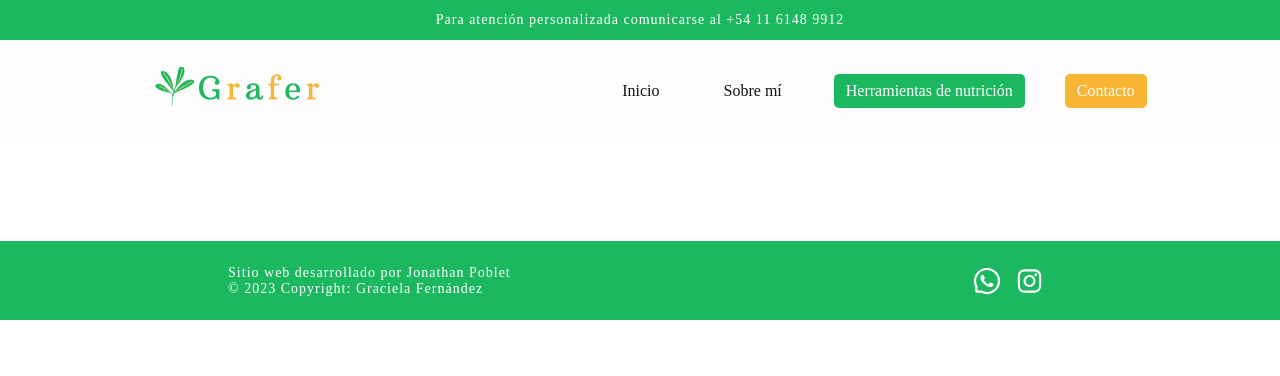
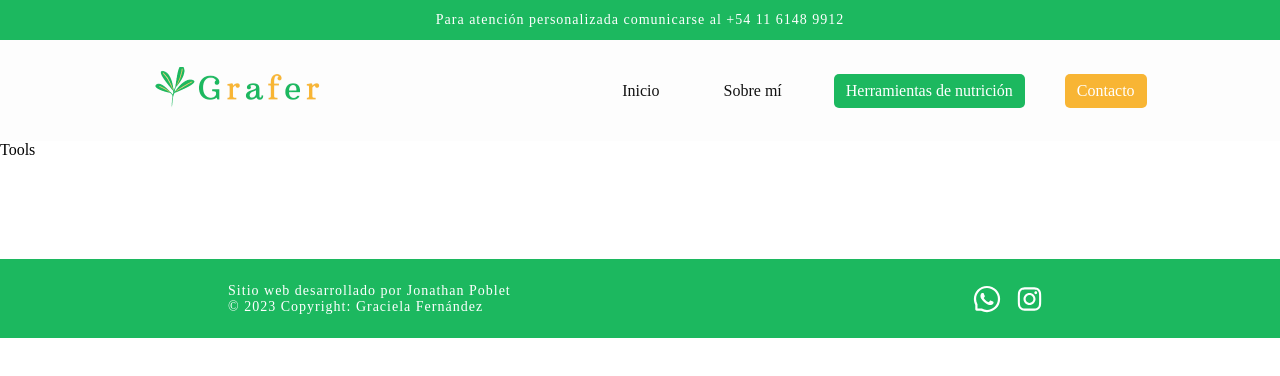
Before and after one commit to jonathanpoblet/grafer, a React (Vite) app in the folder client/: page /herramientas-de-nutricion/ebooks in a window 1280 px wide. Shown: the top 376 px of the page. Built offline with nearby package versions, Linux system fonts and the light colour scheme; a web font is replaced by a local one.

Commit message:
create and repare detail page

```diff
--- a/client/src/components/NutritionToolsCard/NutritionToolsCard.jsx
+++ b/client/src/components/NutritionToolsCard/NutritionToolsCard.jsx
@@ -1,9 +1,9 @@
 import { Link } from "react-router-dom";
 import "./nutritionToolsCard.css";
 
-export default function NutritionToolsCard({ img, title, length }) {
+export default function NutritionToolsCard({ img, title, length, endpoint }) {
   return (
-    <Link to={`/${title}/detail`} className="nutrition-card">
+    <Link to={`/herramientas-de-nutricion/${endpoint}`} className="nutrition-card">
       <img
         className="nutrition-card-img"
         src={img}
--- a/client/src/pages/NutritionTools/NutritionTools.jsx
+++ b/client/src/pages/NutritionTools/NutritionTools.jsx
@@ -15,14 +15,16 @@ export default function NutritionTools() {
           img={AlimentaryPlan}
           title="Planes alimentarios"
           length="10"
+          endpoint="planes-alimentarios"
         />
-        <NutritionToolsCard img={EBook} title="E-books" length="6" />
+        <NutritionToolsCard img={EBook} title="E-books" length="6" endpoint="ebooks"/>
         <NutritionToolsCard
           img={NutritionToolsImg}
           title="Herramientas para nutricionistas"
           length="8"
+          endpoint="herramientas-para-nutricionistas"
         />
-        <NutritionToolsCard img={Recetary} title="Recetarios" length="15" />
+        <NutritionToolsCard img={Recetary} title="Recetarios" length="15" endpoint="recetarios" />
       </div>
     </div>
   );
--- /dev/null
+++ b/client/src/pages/Tools/Tools.jsx
@@ -0,0 +1,7 @@
+
+
+export default function Tools() {
+  return (
+    <div>Tools</div>
+  )
+}
--- a/client/src/router/AppRoute.jsx
+++ b/client/src/router/AppRoute.jsx
@@ -10,6 +10,7 @@ const Recetaries = lazy(() => import("../pages/Recetaries/Recetaries"));
 const AboutMe = lazy(() => import("../pages/AboutMe/AboutMe"));
 const Contact = lazy(() => import("../pages/Contact/Contact"));
 const Spinner = lazy(() => import("../components/Spinner/Spinner"));
+const Tools = lazy(() => import("../pages/Tools/Tools"));
 const Detail = lazy(() => import("../pages/Detail/Detail"));
 
 export default function AppRoute() {
@@ -26,7 +27,7 @@ export default function AppRoute() {
             <Route path="/recetarios" element={<Recetaries />} />
             <Route path="/sobre-mi" element={<AboutMe />} />
             <Route path="/contacto" element={<Contact />} />
-            <Route path="/:tool/detail" element={<Detail />} />
+            <Route path="/herramientas-de-nutricion/:tool" element={<Tools />} />
           </Routes>
         </Layout>
       </BrowserRouter>
```
